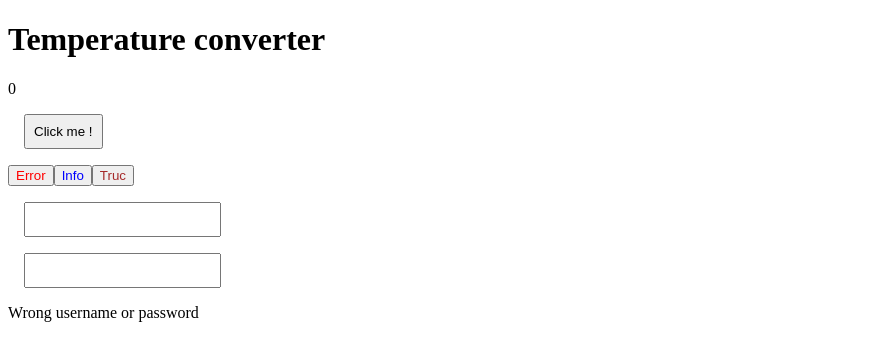
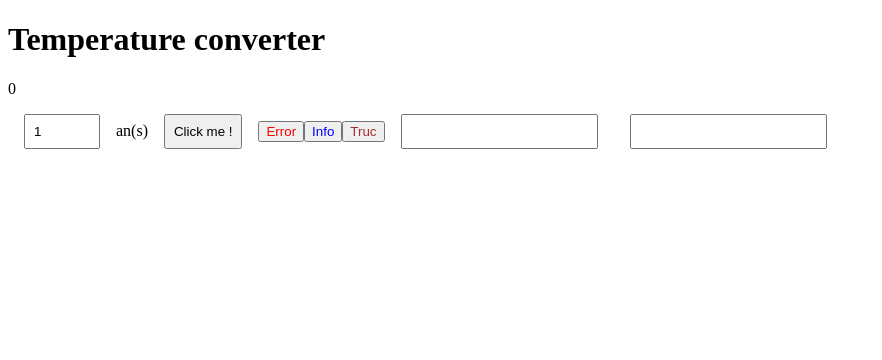
Before and after one commit to Chabloz/webmobui-49-2, a Vue app: page / in a window 1280 px wide. Shown: the top 360 px of the page, without its empty margins (0-882 px from the left). Built offline with nearby package versions, Linux system fonts and the light colour scheme.

Commit message:
Example sub component

```diff
--- a/src/App.vue
+++ b/src/App.vue
@@ -1,6 +1,7 @@
 <script setup>
   import { ref, watchEffect } from 'vue';
   import BaseButton from './components/BaseButton.vue';
+  import BaseInputNumber from './components/BaseInputNumber.vue';
 
   const distSi = ref(0.123);
 
@@ -24,26 +25,35 @@
     username.value = evt.target.value;
   }
 
+  function foo(evt) {
+    console.log(evt);
+  }
+
   const password = ref(null);
 
-  watchEffect(() => {
-    console.log(username.value);
-    console.log(password.value);
-  })
+
 
   const error = ref(false);
+  const age = ref(1);
 
-   setTimeout(() => {
-     error.value = true;
-   }, 2000)
+  watchEffect(() => console.log(age.value))
 </script>
 
 <template>
   <h1>Temperature converter</h1>
   <div> {{ round(distSi) }} </div>
+
+  <base-input-number
+    min="0"
+    max="150"
+    units="an(s)"
+    :value="age"
+    @input="age = $event.target.value - 0"
+  ></base-input-number>
+
   <input type="submit" :value="msg" @click="onBtnClick($event)">
 
-  <base-button type="error">Error</base-button>
+  <base-button type="error" @click="foo()">Error</base-button>
 
   <base-button type="info">Info</base-button>
 
@@ -60,13 +70,13 @@
     <input type="text" v-model="username">
     <input type="password" v-model="password">
     <div v-show="error">
-      Wrong username or password
+      Age cannot be less than 0
     </div>
   </template>
 
 <style>
   input {
-    display: block;
+
     padding: 0.5rem;
     margin: 1rem;
   }
--- a/src/components/BaseButton.vue
+++ b/src/components/BaseButton.vue
@@ -6,6 +6,8 @@
       default: 'info'
     }
   });
+
+
 </script>
 
 <template>
--- /dev/null
+++ b/src/components/BaseInputNumber.vue
@@ -0,0 +1,20 @@
+<script setup>import { computed, ref, watchEffect } from 'vue';
+
+  const props = defineProps({
+    units: {
+      type: String,
+      required: false,
+      default: ''
+    }
+  });
+
+</script>
+
+<template>
+  <input type="number" v-bind="$attrs">
+  <span>{{ units }}</span>
+</template>
+
+<style scoped>
+
+</style>
```
